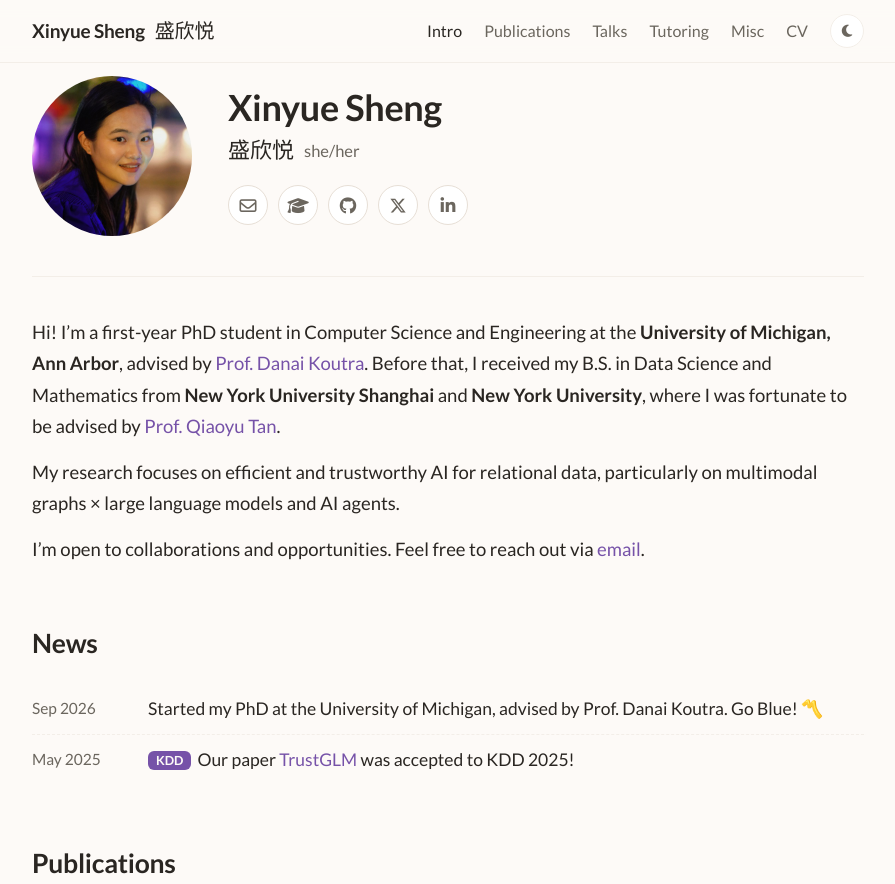
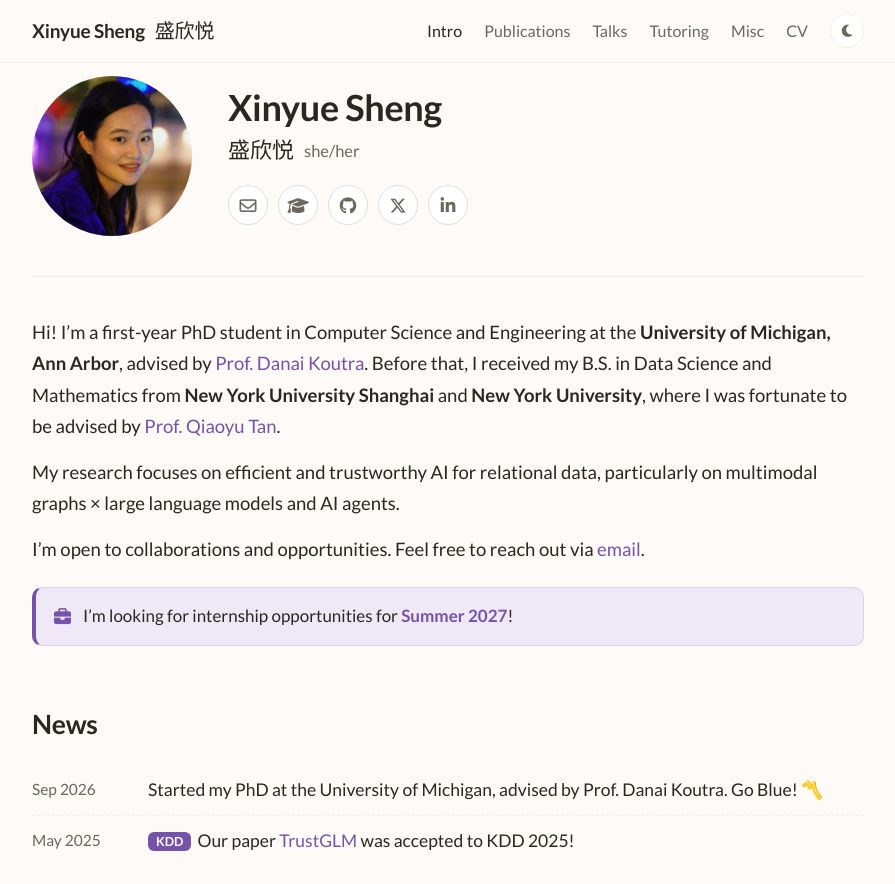
Before and after one commit to Xinyue-Sheng/Xinyue-Sheng.github.io, a Jekyll site: the page built from index.html, in a window 1280 px wide and 1400 px high, scrolled down 43 px. Shown: the top 884 px of the window, without its empty margins (192-1087 px from the left). Built offline with Jekyll 4.4.1, drawn with Linux system fonts in a browser that asks for light colours; some web fonts are replaced; grey boxes are pictures that could not be loaded.

Commit message:
Intro: add Summer 2027 internship callout
Co-Authored-By: Claude Opus 5.5 <noreply@anthropic.com>

```diff
--- a/_layouts/home.html
+++ b/_layouts/home.html
@@ -145,6 +145,14 @@
       font-size: 14.5px; padding: 4px 12px; border-radius: 999px;
       background: var(--accent-soft); color: var(--accent); font-weight: 500;
     }
+
+    .callout {
+      display: flex; align-items: center; gap: 12px; margin: 22px 0 0; padding: 14px 18px;
+      background: var(--accent-soft); border: 1px solid var(--venue-line); border-left: 4px solid var(--accent);
+      border-radius: 10px; font-size: 17px;
+    }
+    .callout i { color: var(--accent); }
+    .callout strong { color: var(--accent); }
 
     /* news */
     .news { list-style: none; margin: 0; padding: 0; }
--- a/index.html
+++ b/index.html
@@ -21,6 +21,7 @@ permalink: /
       <p>Hi! I’m a first-year PhD student in Computer Science and Engineering at the <strong>University of Michigan, Ann Arbor</strong>, advised by <a href="https://web.eecs.umich.edu/~dkoutra/">Prof.&nbsp;Danai&nbsp;Koutra</a>. Before that, I received my B.S. in Data Science and Mathematics from <strong>New York University Shanghai</strong> and <strong>New York University</strong>, where I was fortunate to be advised by <a href="https://qiaoyu-tan.github.io/">Prof.&nbsp;Qiaoyu&nbsp;Tan</a>.</p>
       <p>My research focuses on efficient and trustworthy AI for relational data, particularly on multimodal graphs × large language models and AI agents.</p>
       <p>I’m open to collaborations and opportunities. Feel free to reach out via <a href="mailto:xinyuesh@umich.edu" title="xinyuesh@umich.edu">email</a>.</p>
+      <div class="callout"><i class="fa-solid fa-briefcase"></i><span>I’m looking for internship opportunities for <strong>Summer 2027</strong>!</span></div>
     </section>
 
     <section id="news">
```
